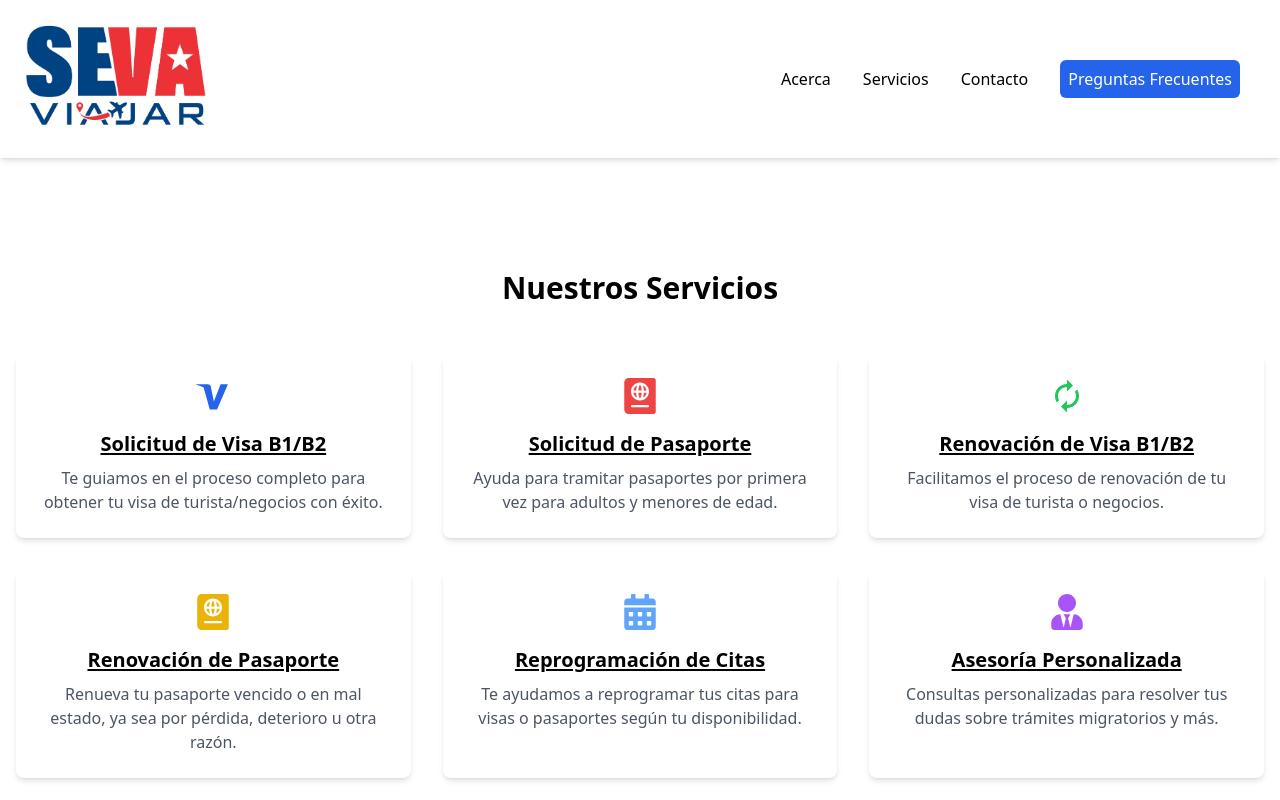
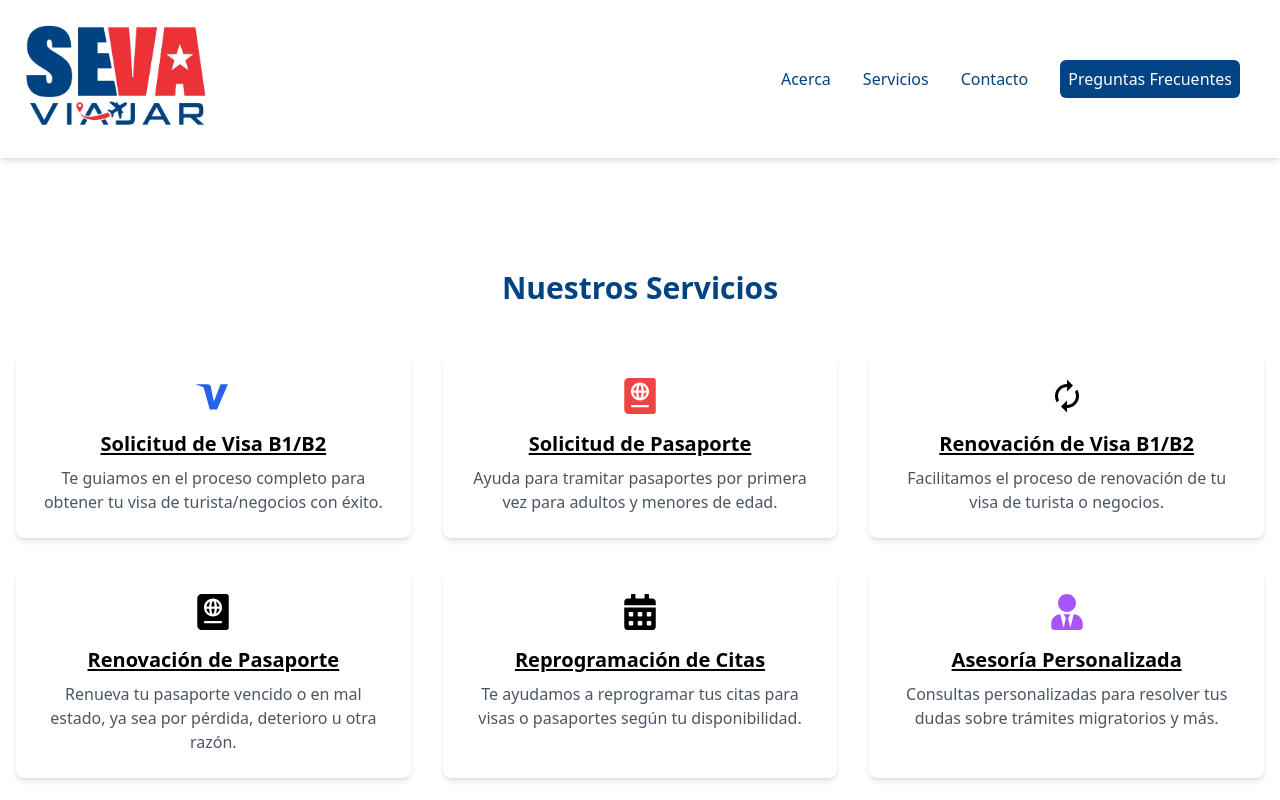
Before and after one commit to Sebastian0896/sevaviajar, a Next.js app: page /servicios in a window 1280 px wide. Shown: the top 800 px of the page. Built offline with nearby package versions, Linux system fonts and the light colour scheme.

Commit message:
Actualizado 26-01-2025 12:37pm

```diff
--- a/src/app/acerca/page.jsx
+++ b/src/app/acerca/page.jsx
@@ -1,4 +1,9 @@
-
+export const metadata = {
+  title: "Sevaviajar | Acerca",
+  description: "Consultoría Migratoria y Consular",
+  creator: "Sebastian Gonzalez R.",
+  keywords: ["Fundador", "Sebastián González R.", "Sevaviajar", "Consultor migratorio", "Solicitud de visa", "Solicitud de pasaporte", "Asesoria migratoria"],
+};
 
 export default function Acerca() {
     return (
--- a/src/app/layout.jsx
+++ b/src/app/layout.jsx
@@ -3,11 +3,6 @@ import Header from "@/components/Header";
 import "./globals.css";
 import Footer from "@/components/Footer";
 
-
-export const metadata = {
-  title: "Sevaviajar",
-  description: "Consultoría Migratoria y Consular",
-};
 
 export default function RootLayout({ children }) {
   return (
--- a/src/app/page.jsx
+++ b/src/app/page.jsx
@@ -1,4 +1,11 @@
 import ServiciosPrincipales from '@/components/ServiciosPrincipales';
+
+export const metadata = {
+  title: "Sevaviajar",
+  description: "Consultoría Migratoria y Consular",
+  creator: "Sebastián González R.",
+  keywords: ["Consultoría migratoria", "Consultor migratorio", "Solicitud de visa", "Solicitud de pasaporte", "Asesoria migratoria"],
+};
 
 export default function Home() {
   return (
--- a/src/app/servicios/[slug]/page.jsx
+++ b/src/app/servicios/[slug]/page.jsx
@@ -1,6 +1,7 @@
 
 import Volver from '@/components/VolverServicios';
 import servicesData from '@/helpers/servicesData';
+
 
 export default async function Servicio( {params} ) {
   const slug = (await params).slug;
@@ -22,7 +23,7 @@ export default async function Servicio( {params} ) {
     <section className="bg-gray-50 py-12">
       <div className="container mx-auto px-6 md:px-12 lg:px-20">
         {/* Título del Servicio */}
-        <h1 className="text-4xl font-bold text-blue-600 mb-6">{servicio.nombre}</h1>
+        <h1 className="text-4xl font-bold text-[#024383] mb-6">{servicio.nombre}</h1>
 
         {/* Detalles del Servicio */}
         <div className="bg-white shadow-md rounded-lg p-6 space-y-4">
--- a/src/app/servicios/page.jsx
+++ b/src/app/servicios/page.jsx
@@ -1,68 +1,15 @@
-'use client'
+import ServiciosComponente from '@/components/Servicios';
 
-import { FaPassport, FaCalendarAlt, FaUserTie } from 'react-icons/fa';
-import { MdAutorenew } from 'react-icons/md';
-import { GrVisa } from "react-icons/gr";
-
-import { useRouter } from 'next/navigation';
+export const metadata = {
+  title: "Sevaviajar | Servicios",
+  description: "Consultoría Migratoria y Consular",
+  creator: "Sebastián González R.",
+  keywords: ["Solicitud de visa B1/B2", "Renovación de visa B1/B2", "Solicitud de Pasaporte por primera vez", "Renovació de Pasaporte", "Reprogramación de citas", "Asesoria migratoria personalizada"],
+};
 
 export default function Servicios() {
 
-    const router = useRouter();
-
-  const servicios = [
-    {
-      icon: <GrVisa className="text-blue-600 text-4xl" />,
-      title: 'Solicitud de Visa B1/B2',
-      description: 'Te guiamos en el proceso completo para obtener tu visa de turista/negocios con éxito.',
-      slug: 'solicitud-de-visa-b1b2',
-    },
-    {
-      icon: <FaPassport className="text-red-500 text-4xl" />,
-      title: 'Solicitud de Pasaporte',
-      description: 'Ayuda para tramitar pasaportes por primera vez para adultos y menores de edad.',
-      slug: 'solicitud-de-pasaporte',
-    },
-    {
-      icon: <MdAutorenew className="text-green-500 text-4xl" />,
-      title: 'Renovación de Visa B1/B2',
-      description: 'Facilitamos el proceso de renovación de tu visa de turista o negocios.',
-      slug: 'renovacion-de-visa-b1b2',
-    },
-    {
-      icon: <FaPassport className="text-yellow-500 text-4xl" />,
-      title: 'Renovación de Pasaporte',
-      description: 'Renueva tu pasaporte vencido o en mal estado, ya sea por pérdida, deterioro u otra razón.',
-      slug: 'renovacion-de-pasaporte',
-    },
-    {
-      icon: <FaCalendarAlt className="text-blue-400 text-4xl" />,
-      title: 'Reprogramación de Citas',
-      description: 'Te ayudamos a reprogramar tus citas para visas o pasaportes según tu disponibilidad.',
-      slug: 'reprogramacion-de-citas',
-    },
-    {
-      icon: <FaUserTie className="text-purple-500 text-4xl" />,
-      title: 'Asesoría Personalizada',
-      description: 'Consultas personalizadas para resolver tus dudas sobre trámites migratorios y más.',
-      slug: 'asesoria-personalizada',
-    },
-  ];
-
   return (
-    <section id="servicios" className="py-16 my-12 bg-white">
-      <div className="container mx-auto text-center">
-        <h2 className="text-3xl font-bold mb-8">Nuestros Servicios</h2>
-        <div className="grid grid-cols-1 sm:grid-cols-2 md:grid-cols-3 gap-8 p-4">
-          {servicios.map((servicio, index) => (
-            <div key={index} className="p-6 bg-white rounded-lg shadow-md hover:shadow-lg transition-shadow">
-              <div className="flex justify-center mb-4">{servicio.icon}</div>
-              <h3 onClick={() => router.push(`/servicios/${servicio.slug}`)} className="text-xl font-bold mb-2 underline underline-offset-2 hover:cursor-pointer">{servicio.title}</h3>
-              <p className="text-gray-600">{servicio.description}</p>
-            </div>
-          ))}
-        </div>
-      </div>
-    </section>
+    <ServiciosComponente />
   );
 }
--- a/src/components/NavBar.jsx
+++ b/src/components/NavBar.jsx
@@ -6,6 +6,8 @@ export default function Navbar() {
   const [isOpen, setIsOpen] = useState(false);
 
   const toggleMenu = () => setIsOpen(!isOpen);
+
+
 
   return (
     <nav className="md:w-auto z-50">
@@ -31,7 +33,7 @@ export default function Navbar() {
           } md:static md:translate-x-0 md:flex md:items-end`}
         >
           <button
-            className="absolute top-4 right-4 text-2xl text-gray-700 md:hidden"
+            className="absolute top-4 right-4 text-2xl text-white md:hidden"
             onClick={toggleMenu}
             aria-label="Close Menu"
           >
@@ -42,7 +44,7 @@ export default function Navbar() {
             <li>
               <Link href="/acerca">
                 <span
-                  className="md:text-black text-white hover:text-blue-600 font-medium text-md cursor-pointer"
+                  className="md:text-[#024383] text-white hover:underline font-medium text-md cursor-pointer"
                   onClick={() => setIsOpen(false)}
                 >
                   Acerca
@@ -52,7 +54,7 @@ export default function Navbar() {
             <li>
               <Link href="/servicios">
                 <span
-                  className="md:text-black text-white hover:text-blue-600 font-medium text-md cursor-pointer"
+                  className="md:text-[#024383] text-white hover:underline font-medium text-md cursor-pointer"
                   onClick={() => setIsOpen(false)}
                 >
                   Servicios
@@ -62,7 +64,7 @@ export default function Navbar() {
             <li>
               <Link href="/contacto">
                 <span
-                  className="md:text-black text-white hover:text-blue-600 font-medium text-md cursor-pointer"
+                  className="md:text-[#024383] text-white hover:underline font-medium text-md cursor-pointer"
                   onClick={() => setIsOpen(false)}
                 >
                   Contacto
@@ -70,9 +72,9 @@ export default function Navbar() {
               </Link>
             </li>
             <li>
-              <Link href="/preguntas-frecuentes" className='bg-blue-600 p-2 rounded-md'>
+              <Link href="/preguntas-frecuentes" className='bg-[#024383] p-2 rounded-md hover:border-[#024383] hover:border-solid hover:border-2 hover:bg-transparent transition-colors'>
                 <span
-                  className="text-white hover:text-blue-200 font-medium text-md cursor-pointer"
+                  className="text-white md:hover:text-[#024383] font-medium text-md cursor-pointer"
                   onClick={() => setIsOpen(false)}
                 >
                   Preguntas Frecuentes
--- /dev/null
+++ b/src/components/Servicios.jsx
@@ -0,0 +1,25 @@
+'use client'
+
+import { useRouter } from 'next/navigation';
+import servicios from '@/helpers/servicios';
+
+
+export default function ServiciosComponente (){
+    const router = useRouter();
+    return(
+    <section id="servicios" className="py-16 my-12 bg-white">
+      <div className="container mx-auto text-center">
+        <h2 className="text-3xl font-bold mb-8 text-[#024383]">Nuestros Servicios</h2>
+        <div className="grid grid-cols-1 sm:grid-cols-2 md:grid-cols-3 gap-8 p-4">
+          {servicios.map((servicio, index) => (
+            <div key={index} className="p-6 bg-white rounded-lg shadow-md hover:shadow-lg transition-shadow">
+              <div className="flex justify-center mb-4">{servicio.icon}</div>
+              <h3 onClick={() => router.push(`/servicios/${servicio.slug}`)} className="text-xl font-bold mb-2 underline underline-offset-2 hover:cursor-pointer">{servicio.title}</h3>
+              <p className="text-gray-600">{servicio.description}</p>
+            </div>
+          ))}
+        </div>
+      </div>
+    </section>
+    )
+}
--- a/src/components/VolverServicios.jsx
+++ b/src/components/VolverServicios.jsx
@@ -6,7 +6,7 @@ export default function Volver() {
         <div className="mt-8">
           <button
             onClick={() => router.push('/servicios')}
-            className="bg-blue-600 text-white py-2 px-4 rounded-lg hover:bg-blue-700 transition duration-300"
+            className="bg-[#024383] text-white py-2 px-4 rounded-lg hover:bg-blue-700 transition duration-300"
           >
             Volver a Servicios
           </button>
--- /dev/null
+++ b/src/helpers/servicios.js
@@ -0,0 +1,44 @@
+import { FaPassport, FaCalendarAlt, FaUserTie } from 'react-icons/fa';
+import { MdAutorenew } from 'react-icons/md';
+import { GrVisa } from "react-icons/gr";
+
+const servicios = [
+    {
+      icon: <GrVisa className="text-blue-600 text-4xl" />,
+      title: 'Solicitud de Visa B1/B2',
+      description: 'Te guiamos en el proceso completo para obtener tu visa de turista/negocios con éxito.',
+      slug: 'solicitud-de-visa-b1b2',
+    },
+    {
+      icon: <FaPassport className="text-red-500 text-4xl" />,
+      title: 'Solicitud de Pasaporte',
+      description: 'Ayuda para tramitar pasaportes por primera vez para adultos y menores de edad.',
+      slug: 'solicitud-de-pasaporte',
+    },
+    {
+      icon: <MdAutorenew className="text-green-500 text-4xl" />,
+      title: 'Renovación de Visa B1/B2',
+      description: 'Facilitamos el proceso de renovación de tu visa de turista o negocios.',
+      slug: 'renovacion-de-visa-b1b2',
+    },
+    {
+      icon: <FaPassport className="text-yellow-500 text-4xl" />,
+      title: 'Renovación de Pasaporte',
+      description: 'Renueva tu pasaporte vencido o en mal estado, ya sea por pérdida, deterioro u otra razón.',
+      slug: 'renovacion-de-pasaporte',
+    },
+    {
+      icon: <FaCalendarAlt className="text-blue-400 text-4xl" />,
+      title: 'Reprogramación de Citas',
+      description: 'Te ayudamos a reprogramar tus citas para visas o pasaportes según tu disponibilidad.',
+      slug: 'reprogramacion-de-citas',
+    },
+    {
+      icon: <FaUserTie className="text-purple-500 text-4xl" />,
+      title: 'Asesoría Personalizada',
+      description: 'Consultas personalizadas para resolver tus dudas sobre trámites migratorios y más.',
+      slug: 'asesoria-personalizada',
+    },
+  ];
+
+  export default servicios;
```
Also changed, not shown: src/app/contacto/page.jsx (+5 -5 lines), src/components/ServiciosPrincipales.jsx (+5 -5 lines).
